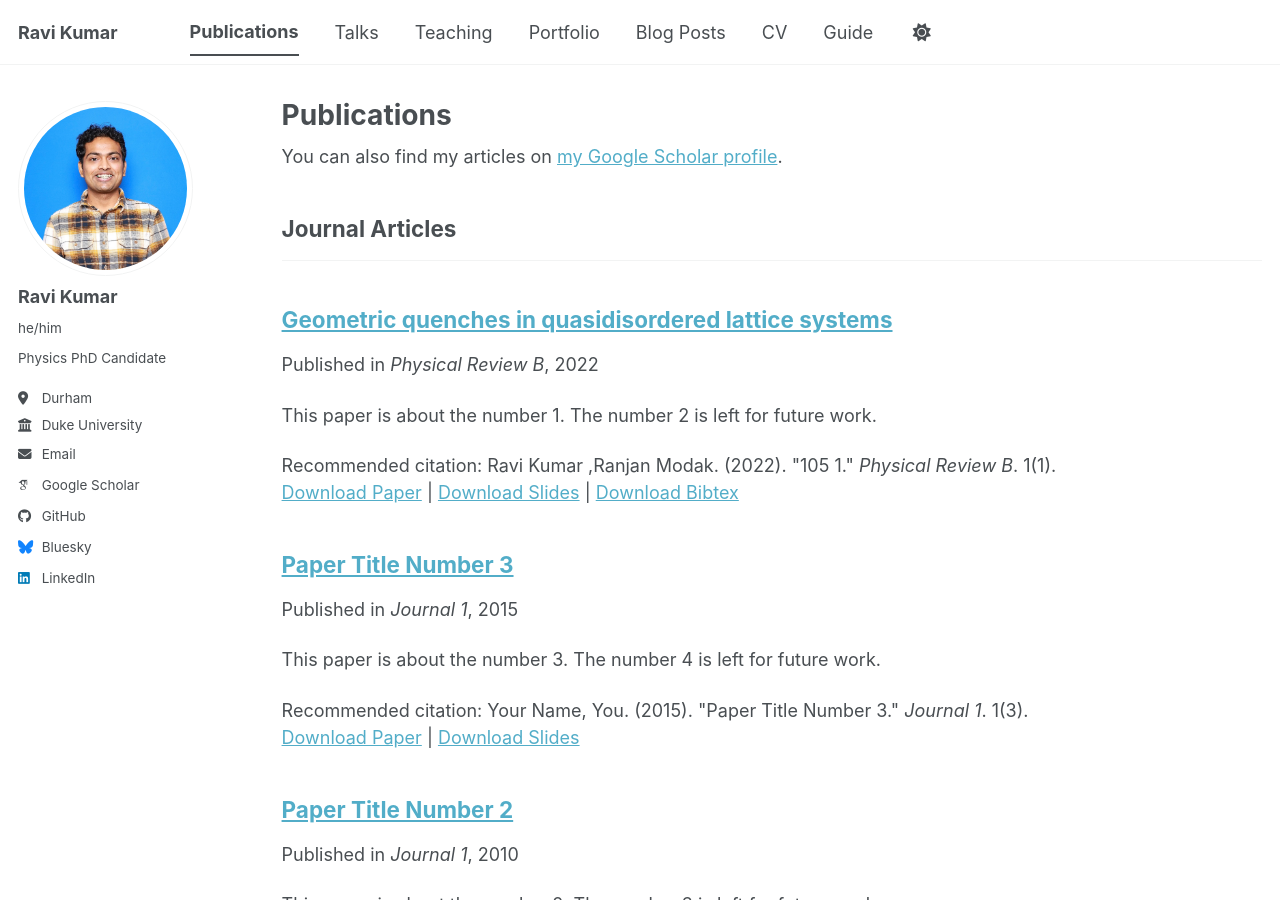
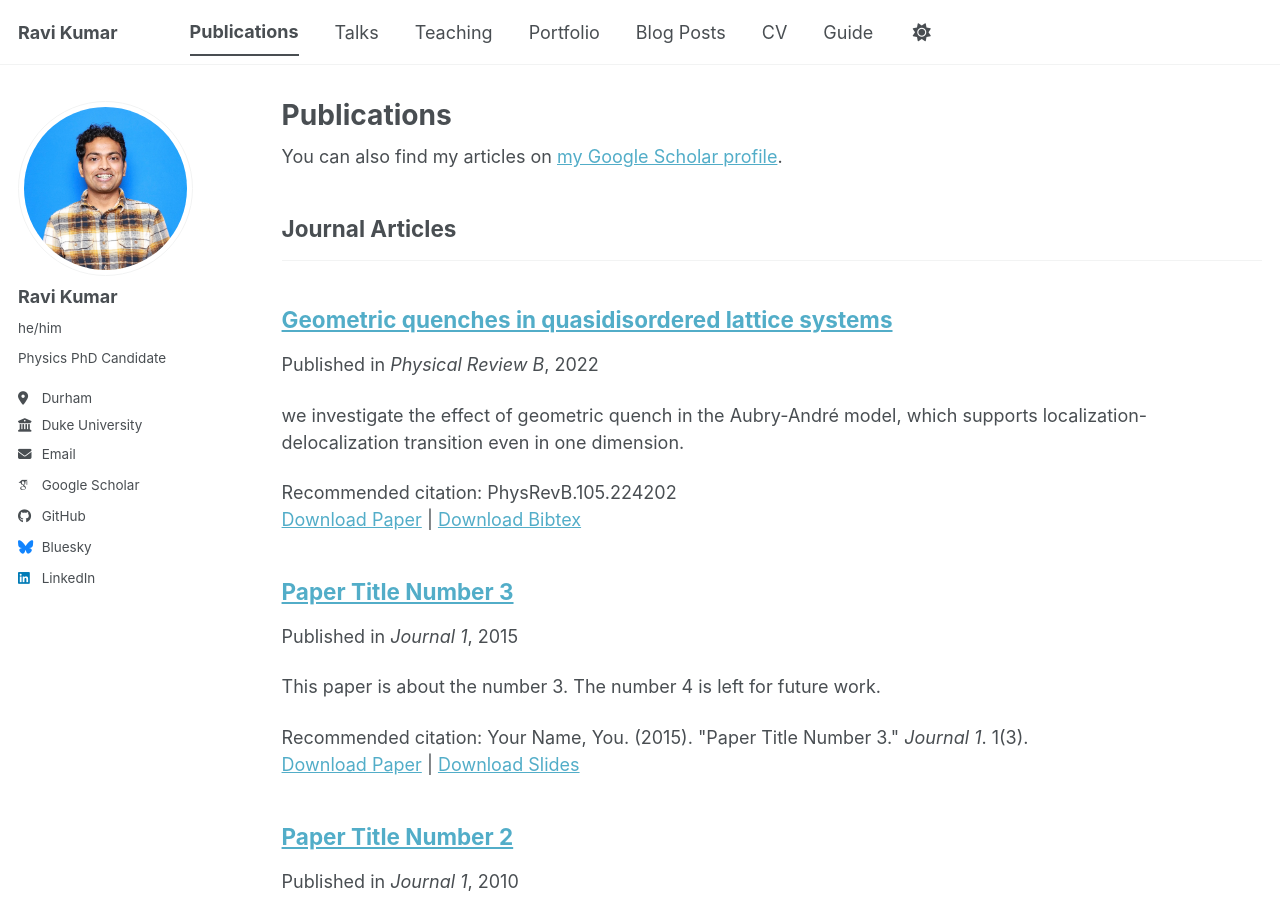
Before and after one commit to ravikumar1728/ravikumar1728.github.io, a Jekyll site: the page built from _pages/publications.html, in a window 1280 px wide and 900 px high. Built offline with Jekyll 4.4.1, drawn with Linux system fonts in a browser that asks for light colours; some web fonts are replaced; a script bundle is joined from its source files by our own code; library files that are not in the unit come from our copies.

Commit message:
Update 2009-10-01-paper-title-number-1.md

```diff
--- a/_publications/2009-10-01-paper-title-number-1.md
+++ b/_publications/2009-10-01-paper-title-number-1.md
@@ -3,13 +3,12 @@ title: "Geometric quenches in quasidisordered lattice systems"
 collection: publications
 category: manuscripts
 permalink: /publication/2009-10-01-paper-title-number-1
-excerpt: 'This paper is about the number 1. The number 2 is left for future work.'
+excerpt: 'we investigate the effect of geometric quench in the Aubry-André model, which supports localization-delocalization transition even in one dimension.'
 date: 2022-06-09
 venue: 'Physical Review B'
-slidesurl: 'https://academicpages.github.io/files/slides1.pdf'
 paperurl: 'https://academicpages.github.io/files/paper1.pdf'
 bibtexurl: 'https://academicpages.github.io/files/bibtex1.bib'
-citation: 'Ravi Kumar ,Ranjan Modak. (2022). &quot;105 1.&quot; <i>Physical Review B</i>. 1(1).'
+citation: 'PhysRevB.105.224202'
 ---
-Abstract
+
 While global quantum quench has been extensively used in the literature to understand the localization-delocalization transition for the one-dimensional quantum spin chain, the effect of geometric quench (which corresponds to a sudden change of the geometry of the chain) in the context of such transitions is yet to be well understood. In this work, we investigate the effect of geometric quench in the Aubry-André model, which supports localization-delocalization transition even in one dimension. We study the spreading of the entanglement and the site occupation with time and find many interesting features that can be used to characterize localization-delocalization transition. We observe that geometric quench causes a power-law type growth of the entanglement entropy in the delocalized phase in contrast to the linear growth which is found in the global quench studies. We also find that the saturation values in the many-body localized (MBL) phase obey area law in contrast to the usual volume law, which is a signature feature of the MBL phase in the context of global quench. This area law can also be understood from the long time site-occupation profile in the MBL phase.
```
